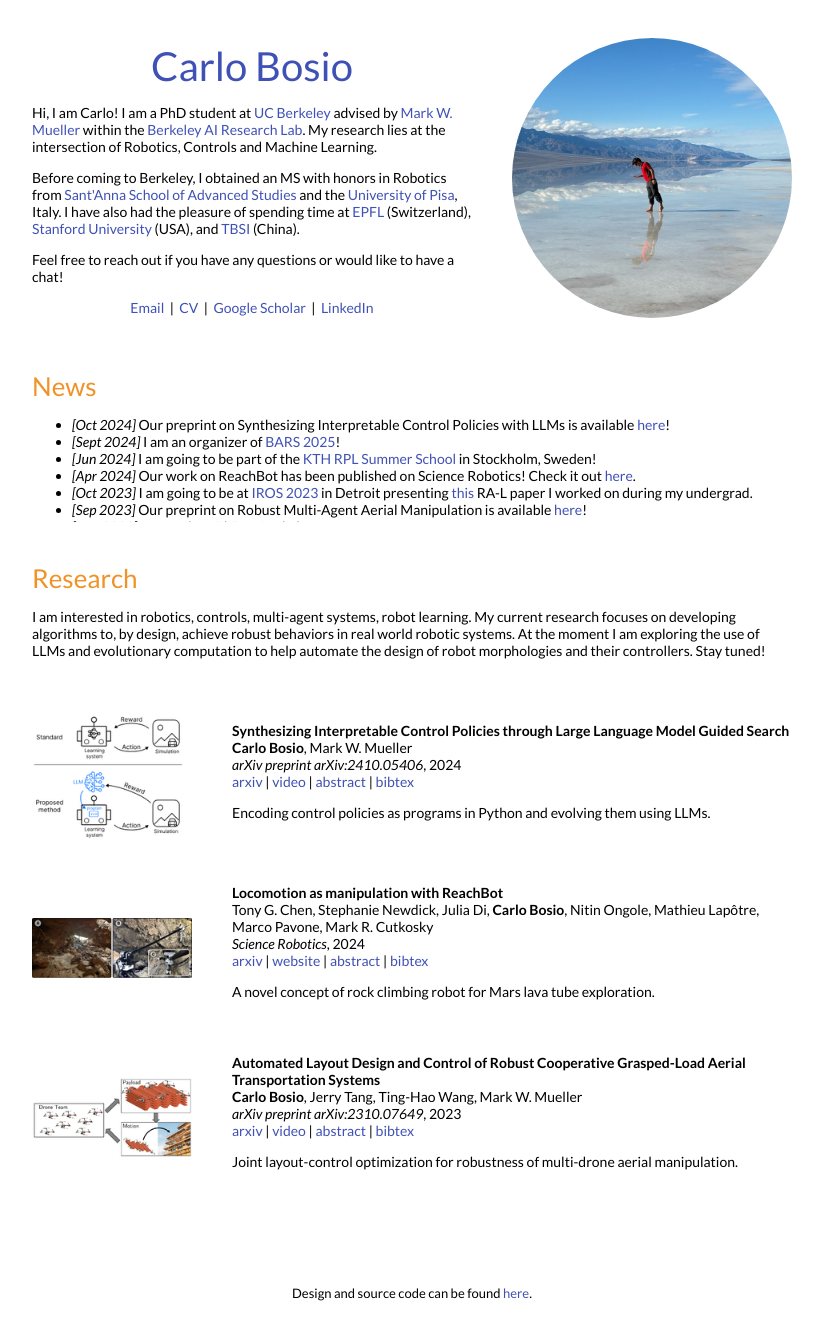
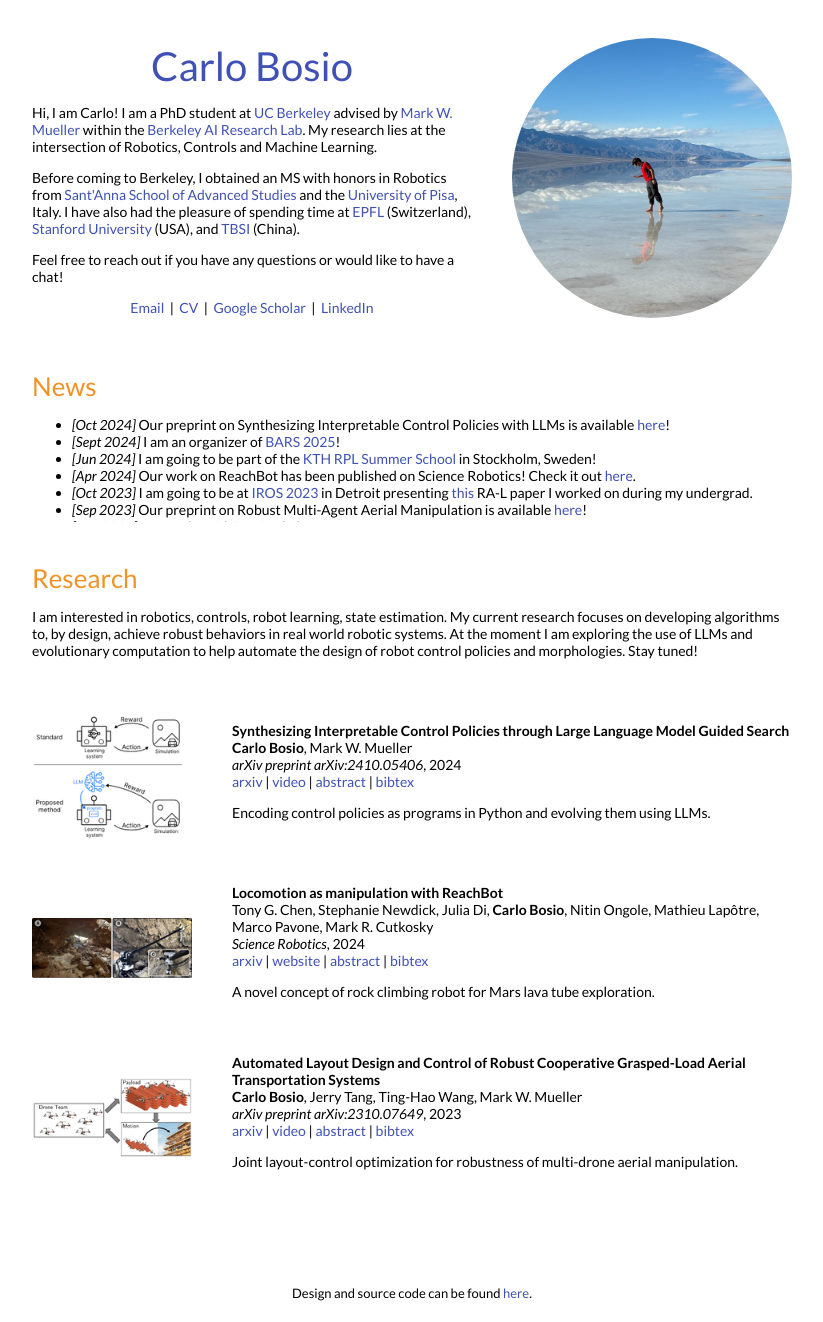
Before and after one commit to carlobosio/carlobosio.github.io, a Jekyll site: the page built from _posts/2023-09-15-synthesizing.markdown, in a window 1280 px wide. Shown: the whole page, without its empty margins (228-1051 px from the left). Built offline with Jekyll 4.4.1, drawn with Linux system fonts in a browser that asks for light colours.

Commit message:
edited interests

```diff
--- a/_layouts/default.html
+++ b/_layouts/default.html
@@ -96,7 +96,7 @@
             <td style="padding:2.5%;width:100%;vertical-align:middle">
               <h2 style="color:#f09228">Research</h2>
               <p>
-                I am interested in robotics, controls, multi-agent systems, robot learning. My current research focuses on developing algorithms to, by design, achieve robust behaviors in real world robotic systems. At the moment I am exploring the use of LLMs and evolutionary computation to help automate the design of robot morphologies and their controllers. Stay tuned!
+                I am interested in robotics, controls, robot learning, state estimation. My current research focuses on developing algorithms to, by design, achieve robust behaviors in real world robotic systems. At the moment I am exploring the use of LLMs and evolutionary computation to help automate the design of robot control policies and morphologies. Stay tuned!
               </p>
             </td>
           </tr>
```
